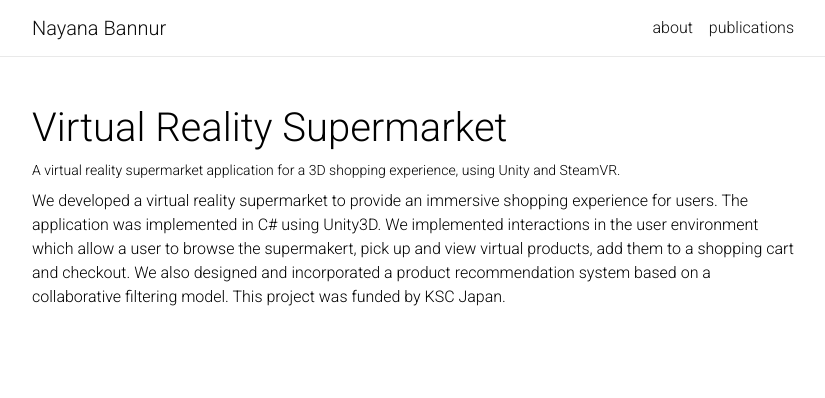
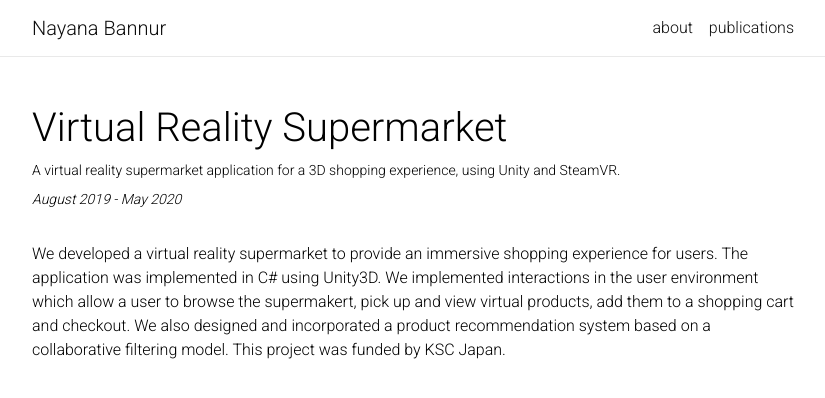
Before and after one commit to NayanaBannur/nayanabannur.github.io, a Jekyll site: the page built from _projects/project4.markdown, in a window 1280 px wide. Shown: the top 398 px of the page, without its empty margins (223-1048 px from the left). Built offline with Jekyll 4.4.1, drawn with Linux system fonts in a browser that asks for light colours; nearby versions of some CDN libraries; a style sheet for code colours, icons or effects is not loaded.

Commit message:
Add post duration to page layout

```diff
--- a/_layouts/page.html
+++ b/_layouts/page.html
@@ -6,6 +6,7 @@ layout: default
   <header class="post-header">
     <h1 class="post-title">{{ page.title }}</h1>
     <p class="post-description">{{ page.description }}</p>
+    <p class="post-duration">{{ page.duration }}</p>
   </header>
 
   <article>
```
